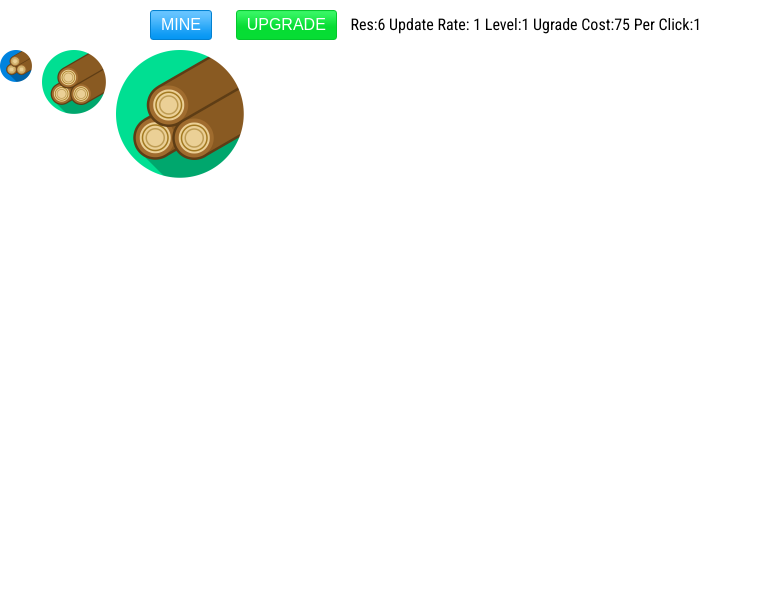
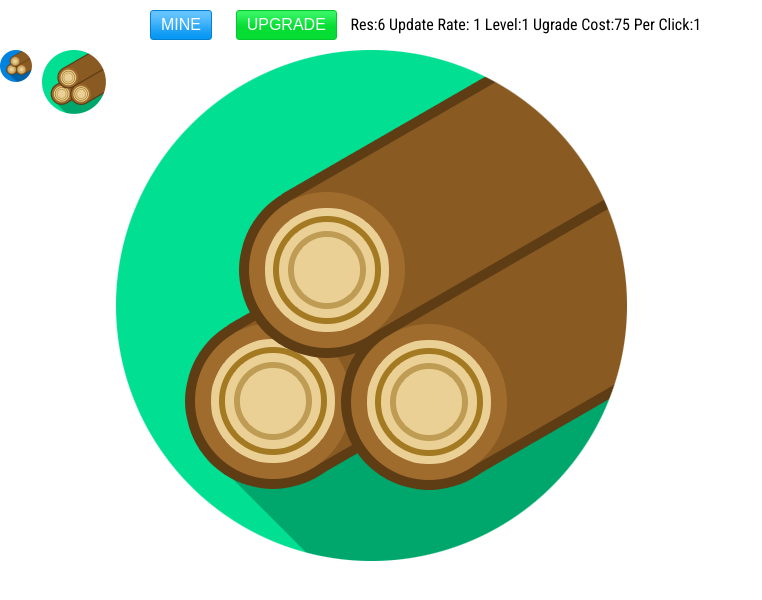
Before and after one commit to edisontrent1337/SheepClickerDev, a Django app: page /sheep/ in a window 1280 px wide. Shown: the top 600 px of the page, without its empty margins (0-762 px from the left). Run offline with Django 3.2, Linux system fonts and the light colour scheme; some libraries are stand-ins or nearby versions.

```diff
--- a/static/css/style.css
+++ b/static/css/style.css
@@ -52,6 +52,5 @@ body {
     }
 
 .resicon_big {
-        width:128px;
-    height:128px;
+
     }
```
